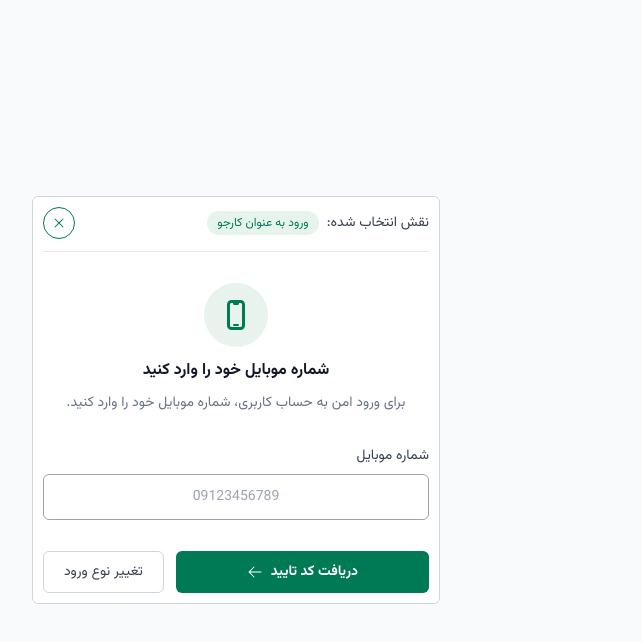
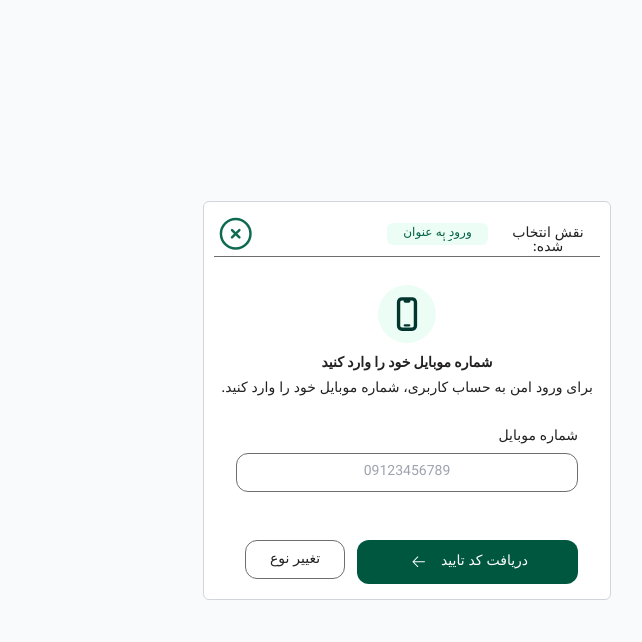
Before and after one commit to azimhatami/karava, a React (Vite) app in the folder frontend/: page /auth in a window 1280 px wide. Both pictures are taken after a click on the button "ورود به عنوان کارجو". Shown: the top 642 px of the page, without its empty margins (581-1223 px from the left). Built offline with nearby package versions, Linux system fonts and the light colour scheme; no server answers; the HTML template or start-up script is replaced by a standard one.

Commit message:
Align OTP login screens with the latest visual specs.
Match send-OTP and check-OTP layouts, type, and controls to the design, and turn OTP borders green only after a successful code check.

```diff
--- a/frontend/src/features/authentication/SendOTPForm.jsx
+++ b/frontend/src/features/authentication/SendOTPForm.jsx
@@ -1,5 +1,5 @@
 import { useNavigate } from 'react-router-dom';
-import { HiXMark, HiArrowLeft, HiDevicePhoneMobile } from 'react-icons/hi2';
+import { HiOutlineXCircle, HiArrowLeft, HiDevicePhoneMobile } from 'react-icons/hi2';
 import Loading from '../../ui/Loading';
 
 const roleBadgeLabels = {
@@ -19,13 +19,15 @@ const SendOTPForm = ({
 
   return (
     <div className="flex w-full max-w-[408px] min-h-[399px] flex-col gap-[31px] rounded-[6px] border border-[#D1D5DB] bg-white p-[10px]">
-      <div>
-        <div className="flex items-center justify-between pb-3">
+      <div className="flex h-[185px] w-[388px] max-w-full rotate-0 flex-col justify-between opacity-100">
+        <div className="flex h-[45px] w-[388px] max-w-full rotate-0 items-center justify-between border-b border-[#6E6E6E] opacity-100">
           <div className="flex items-center gap-2">
-            <span className="text-sm text-[#374151]">نقش انتخاب شده:</span>
+            <span className="inline-block h-[17px] w-[104px] rotate-0 text-center font-['Inter'] text-[14px] font-normal leading-none tracking-normal text-[#222020] opacity-100">نقش انتخاب شده:</span>
             {selectedRole && (
-              <span className="rounded-full bg-[#E6F4EC] px-2.5 py-1 text-xs font-medium text-karava-green">
-                {roleBadgeLabels[selectedRole]}
+              <span className="inline-flex h-[22px] w-[101px] rotate-0 items-center justify-center gap-2.5 overflow-hidden rounded-[6px] bg-[#ECFDF5] p-0.5 opacity-100">
+                <span className="inline-block h-[15px] w-[93px] rotate-0 overflow-hidden text-center font-['Inter'] text-[12px] font-normal leading-none tracking-normal text-[#006045] opacity-100">
+                  {roleBadgeLabels[selectedRole]}
+                </span>
               </span>
             )}
           </div>
@@ -33,36 +35,37 @@ const SendOTPForm = ({
           <button
             type="button"
             onClick={() => navigate('/')}
-            className="flex h-8 w-8 items-center justify-center rounded-full border border-karava-green text-karava-green transition-colors hover:bg-[#E8F3EE]"
+            className="relative h-11 w-11 shrink-0 rotate-0 opacity-100"
             aria-label="بستن"
           >
-            <HiXMark className="h-4 w-4" />
+            <HiOutlineXCircle className="absolute left-[2.29px] top-[2.29px] h-[39.41666793823242px] w-[39.41666793823242px] rotate-0 text-[#0E6A50] opacity-100" />
           </button>
         </div>
 
-        <div className="border-b border-[#E5E7EB]" />
-      </div>
-
-      <form className="flex flex-1 flex-col gap-[31px]" onSubmit={onSubmit}>
         <div className="flex flex-col items-center gap-3 text-center">
-          <div className="flex h-16 w-16 items-center justify-center rounded-full bg-[#E8F3EE]">
-            <HiDevicePhoneMobile className="h-8 w-8 text-karava-green" />
+          <div className="relative h-[58px] w-[58px] rotate-0 rounded-[32px] bg-[#ECFDF5] opacity-100">
+            <HiDevicePhoneMobile className="absolute left-[11px] top-[3px] h-[52px] w-[36px] rotate-0 text-[#00362E] opacity-100" />
           </div>
 
           <div className="space-y-2">
-            <h2 className="text-base font-bold text-[#111827]">
+            <h2 className="h-[17px] w-[388px] max-w-full rotate-0 overflow-hidden text-center font-['Inter'] text-[14px] font-bold leading-none tracking-normal text-[#222020] opacity-100">
               شماره موبایل خود را وارد کنید
             </h2>
-            <p className="text-sm leading-6 text-karava-gray-blue">
+            <p className="h-[17px] w-[388px] max-w-full rotate-0 overflow-hidden text-center font-['Inter'] text-[14px] font-normal leading-none tracking-normal text-[#222020] opacity-100">
               برای ورود امن به حساب کاربری، شماره موبایل خود را وارد کنید.
             </p>
           </div>
         </div>
+      </div>
 
+      <form
+        className="mx-auto flex h-[156px] w-[342px] max-w-full rotate-0 flex-col justify-between gap-5 opacity-100"
+        onSubmit={onSubmit}
+      >
         <div className="space-y-2">
           <label
             htmlFor="phoneNumber"
-            className="block text-right text-sm text-[#374151]"
+            className="block h-[17px] w-[342px] max-w-full rotate-0 text-right font-['Inter'] text-[14px] font-normal leading-none tracking-normal text-[#222020] opacity-100"
           >
             شماره موبایل
           </label>
@@ -73,31 +76,37 @@ const SendOTPForm = ({
             inputMode="numeric"
             autoComplete="tel"
             placeholder="09123456789"
-            className="w-full rounded-[6px] border border-[#9CA3AF] bg-white px-4 py-3 text-center text-sm text-[#111827] outline-none transition-colors placeholder:text-[#9CA3AF] focus:border-karava-green focus:ring-1 focus:ring-karava-green"
+            className="box-border h-[39px] w-[342px] max-w-full rotate-0 gap-2.5 rounded-[12px] border border-[#6E6E6E] bg-white p-2.5 text-center text-sm text-[#111827] opacity-100 outline-none transition-colors placeholder:text-[#9CA3AF] focus:border-karava-green focus:ring-1 focus:ring-karava-green"
           />
         </div>
 
-        <div className="mt-auto flex gap-3">
+        <div className="flex gap-3">
           {isSendingOtp ? (
-            <div className="flex flex-[7] items-center justify-center py-2.5">
+            <div className="flex h-[44px] w-[221px] shrink-0 items-center justify-center">
               <Loading />
             </div>
           ) : (
             <button
               type="submit"
-              className="flex flex-[7] items-center justify-center gap-2 rounded-[6px] bg-karava-green px-4 py-2.5 text-sm font-bold text-white transition-colors hover:bg-karava-green-dark"
+              className="flex h-[44px] w-[221px] shrink-0 rotate-0 items-center justify-center gap-2.5 rounded-[12px] bg-[#00573F] p-2.5 text-white opacity-100 transition-colors hover:bg-karava-green-dark"
             >
-              <span>دریافت کد تایید</span>
-              <HiArrowLeft className="h-4 w-4" />
+              <span className="inline-block h-[17px] w-[88px] rotate-0 overflow-hidden text-center font-['Inter'] text-[14px] font-normal leading-none tracking-normal text-white opacity-100">
+                دریافت کد تایید
+              </span>
+              <span className="relative inline-block h-6 w-6 shrink-0 opacity-100">
+                <HiArrowLeft className="absolute left-[2.25px] top-[4.25px] h-[15.50075626373291px] w-[19.49791717529297px] rotate-0 text-white opacity-100" />
+              </span>
             </button>
           )}
 
           <button
             type="button"
             onClick={onBack}
-            className="flex flex-[3] items-center justify-center rounded-[6px] border border-[#D1D5DB] bg-white px-3 py-2.5 text-sm font-medium text-[#374151] transition-colors hover:bg-[#F9FAFB]"
+            className="flex h-[39px] w-[100px] shrink-0 rotate-0 items-center justify-center gap-2.5 rounded-[12px] border border-[#6E6E6E] bg-white p-2.5 opacity-100 transition-colors hover:bg-[#F9FAFB]"
           >
-            تغییر نوع ورود
+            <span className="inline-block h-[17px] w-[78px] rotate-0 overflow-hidden text-center font-['Inter'] text-[14px] font-normal leading-none tracking-normal text-[#222020] opacity-100">
+              تغییر نوع ورود
+            </span>
           </button>
         </div>
       </form>
--- a/frontend/src/index.css
+++ b/frontend/src/index.css
@@ -1,5 +1,5 @@
 @import url('/fonts.css');
-@import url('https://fonts.googleapis.com/css2?family=Inter:wght@400;700&display=swap');
+@import url('https://fonts.googleapis.com/css2?family=Inter:wght@400;500;700&display=swap');
 
 @tailwind base;
 @tailwind components;
```
Also changed, not shown: frontend/src/features/authentication/CheckOTPForm.jsx (+60 -49 lines).
